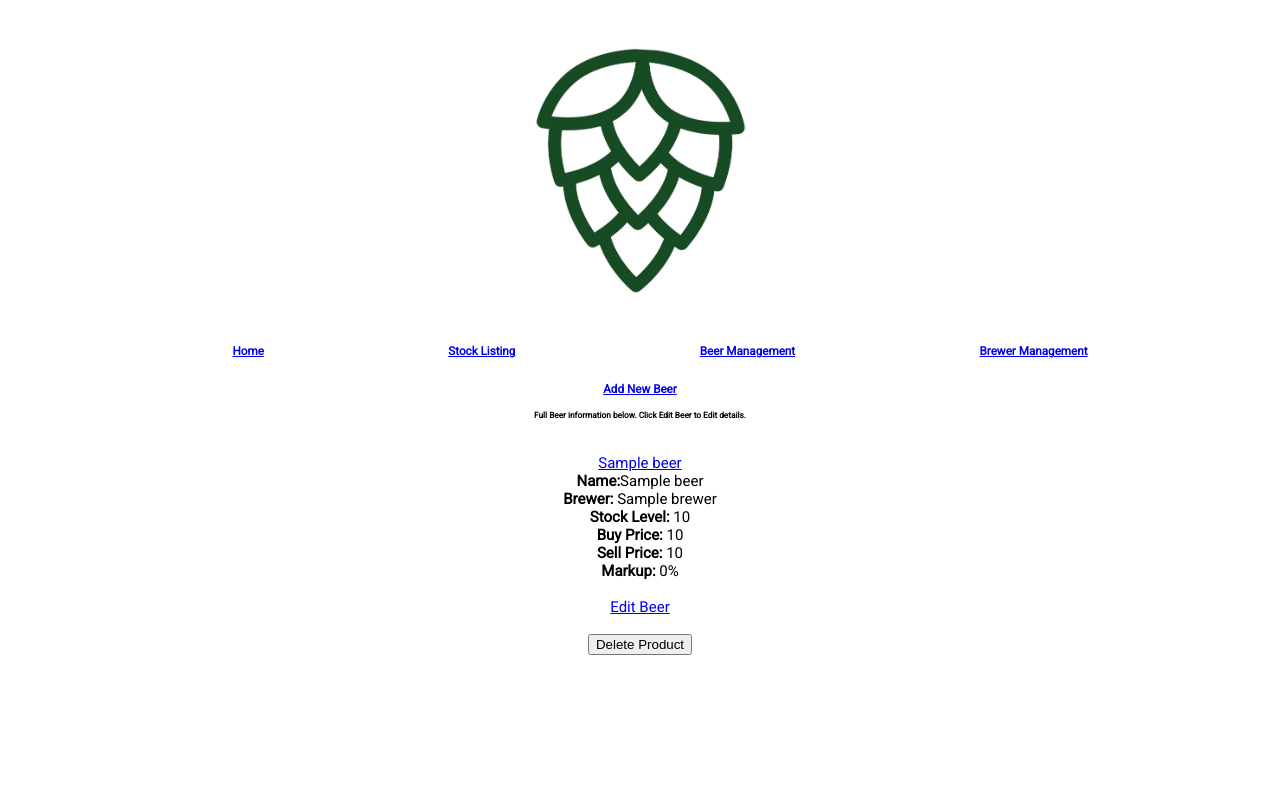
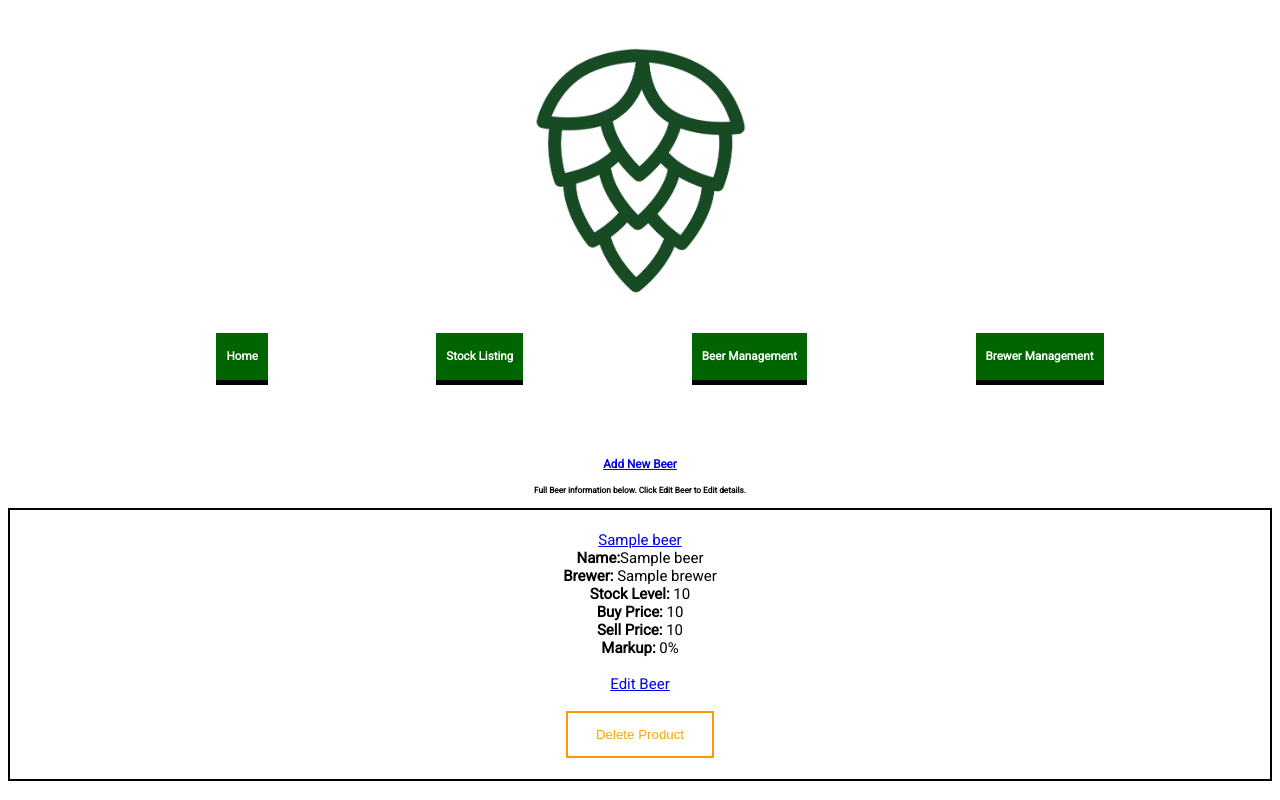
Before and after one commit to sailorjack94/smooth_hoperator, a Flask app: page /stock in a window 1280 px wide. Run offline with Flask 2, Linux system fonts and the light colour scheme; a database or web service that is not in the repository returns one stand-in record (values such as "Sample title"); some libraries are stand-ins or nearby versions.

Commit message:
More Styling Added

```diff
--- a/smooth_hoperator/static/styles/main.css
+++ b/smooth_hoperator/static/styles/main.css
@@ -34,6 +34,7 @@
     grid-template-columns: repeat(3, 1fr);
     gap: 10px;
     grid-auto-rows: minmax(100px, auto);
+    border: 2px solid black;
 }
 
 .inventory-container {
@@ -68,3 +69,49 @@
 form.new-beer-form {
     text-align: center;
 }
+
+a.nav-button {
+    background-color: darkgreen;
+    box-shadow: 0 5px 0 black;
+    color: white;
+    padding: 0.5em 1em;
+    position: relative;
+    text-decoration: none;
+  }
+
+  a:hover {
+    cursor: pointer;
+  }
+
+.delete {
+        border: 2px solid black;
+        background-color: white;
+        color: black;
+        padding: 14px 28px;
+        cursor: pointer;
+}
+
+.beer {
+    border-color: #ff9800;
+    color: orange;
+  }
+
+.beer:hover {
+    background: #ff9800;
+    color: white;
+  }
+
+.brewer {
+    border-color: #f44336;
+    color: red
+  }
+
+.brewer:hover {
+    background: #f44336;
+    color: white;
+  }
+
+img.beer-bottle {
+    width:50px;
+    height: auto;
+}
--- a/smooth_hoperator/templates/base.html
+++ b/smooth_hoperator/templates/base.html
@@ -13,13 +13,17 @@
         <div class='logo-center'>
        <img style="max-width:25%; max-height:25%;" src="{{url_for('static', filename='hops.jpeg')}}"/>
     </div>
-    <div>
-        <ul class='main-nav'>
-            <a href='/'><h3>Home</h3></a>
-            <a href = '/beers'><h3>Stock Listing</h3></a>
-            <a href ='/stock'><h3>Beer Management</h3></a>
-            <a href = '/brewers'><h3>Brewer Management</h3></a>
+    <div >
+        <ul  class='main-nav'>
+            <a  class = 'nav-button' href='/'><h3>Home</h3></a>
+            <a  class = 'nav-button' href = '/beers'><h3>Stock Listing</h3></a>
+            <a  class = 'nav-button' href ='/stock'><h3>Beer Management</h3></a>
+            <a  class = 'nav-button' href = '/brewers'><h3>Brewer Management</h3></a>
         </ul>
+<br>
+<br><br>
+<br>
+<br>
 
     </div>
     </header>
--- a/smooth_hoperator/templates/beers/index.html
+++ b/smooth_hoperator/templates/beers/index.html
@@ -37,7 +37,7 @@
                 </div>
                 <div>
                     <form class="delete-select" action="/beers/{{beer.id}}/delete" method = "POST">
-                    <button class = 'delete-button'>Delete Product</button>
+                    <button class = 'delete beer'>Delete Product</button>
                     </form>
                 </div>
     </div>
--- a/smooth_hoperator/templates/beers/show.html
+++ b/smooth_hoperator/templates/beers/show.html
@@ -33,7 +33,7 @@
         </div>
         <div>
             <form class="delete-select" action="/beers/{{beer.id}}/delete" method = "POST">
-            <button class = 'delete-button'>Delete Product</button>
+            <button class = 'delete beer'>Delete Product</button>
             </form>
         </div>
 </div>
--- a/smooth_hoperator/templates/beers/stock.html
+++ b/smooth_hoperator/templates/beers/stock.html
@@ -21,7 +21,9 @@
         <div>
             <b>Name:</b>{{beer.name}}
         </div>
-
+        <div>
+            <img class='beer-bottle' src="{{url_for('static', filename='coolbottle.png')}}" alt="beer-bottle">
+        </div>
         <div>
             <b>Brewer:</b> {{beer.brewer.name}}
         </div>
--- a/smooth_hoperator/templates/brewers/index.html
+++ b/smooth_hoperator/templates/brewers/index.html
@@ -2,11 +2,12 @@
 {% block content %}
 
 <h3 style="text-align:center"><a href="/brewers/new">Add New Brewer</a></h3>
-<h5 style = 'text-align:center'>Click on a Brewer to see more information and access the edit page.</h5>
+<h5 style='text-align:center'>Click on a Brewer to see more information and access the edit page.</h5>
 
 
 {% for brewer in all_brewers %}
-<div class = 'inventory-container'>
+<section class="inventory-section">
+    <div class='inventory-container'>
         <div>
             <a href="/brewers/{{brewer.id}}">{{brewer.name}}</a>
             <div>
@@ -23,6 +24,7 @@
 
         </div>
     </div>
+</section>
 
 {%endfor%}
 
--- a/smooth_hoperator/templates/brewers/show.html
+++ b/smooth_hoperator/templates/brewers/show.html
@@ -28,7 +28,7 @@
 
         <div>
             <form class="delete-select" action="/brewers/{{brewer.id}}/delete" method = "POST">
-            <button class = 'delete-button'>Delete Brewer</button>
+            <button class = 'delete brewer'>Delete Brewer</button>
             </form>
         </div>
 </div>
```
Also changed, not shown: smooth_hoperator/static/beer-bottle.jpg (added), smooth_hoperator/static/coolbottle.png (added). Lines whose indentation alone changed are shown as unchanged.
